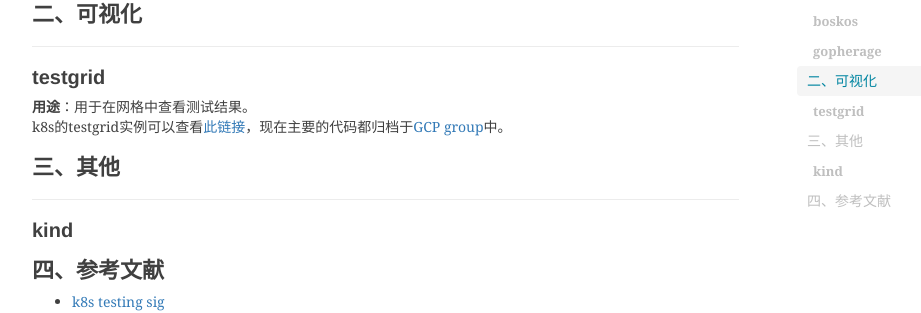
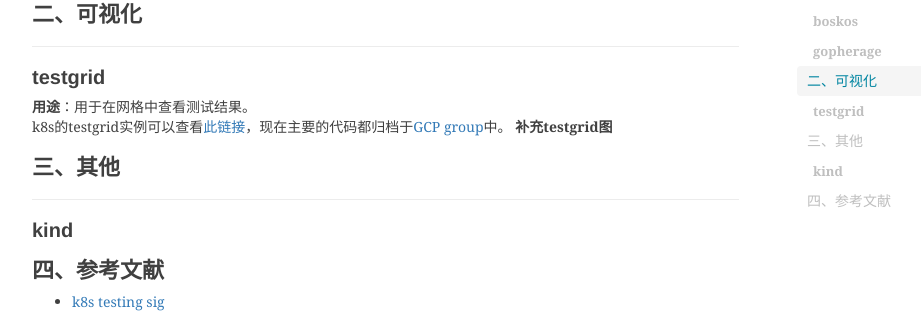
Before and after one commit to shihai1991/shihai1991.github.io, a Jekyll site: the page built from _posts/2023-06-12-kubernetes-test-sig组.md, in a window 1280 px wide and 900 px high, scrolled down 3573 px. Shown: the part 143-456 px from the top of the window, without its empty margins (233-1154 px from the left). Built offline with Jekyll 4.4.1, drawn with Linux system fonts in a browser that asks for light colours; nearby versions of some CDN libraries; comment, search, counter and statistics services are not loaded.

Commit message:
Update 2023-06-12-kubernetes-test-sig组.md

```diff
--- a/_posts/2023-06-12-kubernetes-test-sig组.md
+++ b/_posts/2023-06-12-kubernetes-test-sig组.md
@@ -97,6 +97,7 @@ resources:
 ## testgrid
 **用途**：用于在网格中查看测试结果。
 k8s的testgrid实例可以查看[此链接](https://testgrid.k8s.io)，现在主要的代码都归档于[GCP group](https://github.com/GoogleCloudPlatform/testgrid)中。
+**补充testgrid图**
 
 # 三、其他
 ## kind
```
